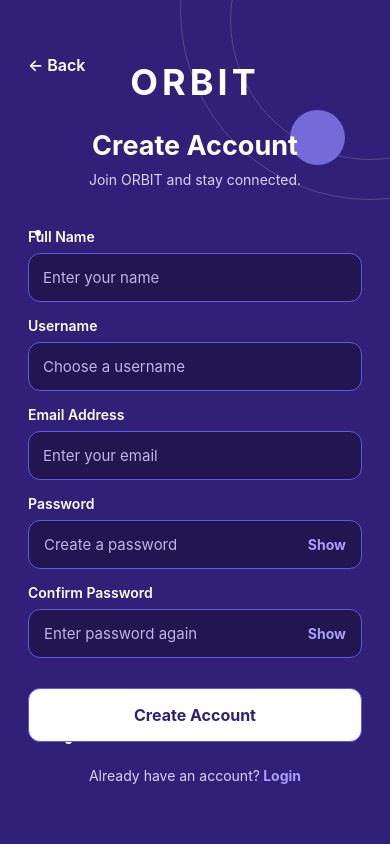
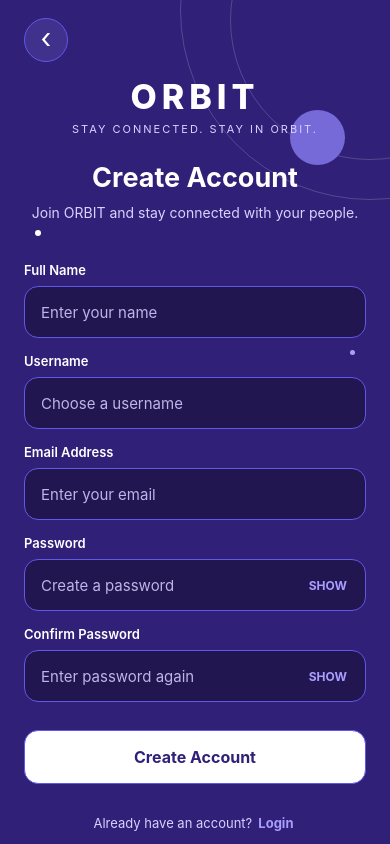
Before and after one commit to arpitchhimpa60/ORBIT, a React Native app: screen /Register in a window 390 px wide. Built offline with nearby package versions, Linux system fonts and the light colour scheme.

Commit message:
ui(register): polish registration screen layout and controls

```diff
--- a/screens/RegisterScreen.js
+++ b/screens/RegisterScreen.js
@@ -1,4 +1,3 @@
-
 import { useState, useContext } from "react";
 
 import {
@@ -31,129 +30,153 @@ export default function RegisterScreen({ navigation }) {
   const [loading, setLoading] = useState(false);
 
   const styles = StyleSheet.create({
-    container: {
+    scrollContent: {
       flexGrow: 1,
       justifyContent: "center",
-      paddingHorizontal: 28,
-      paddingVertical: 55,
+      paddingHorizontal: 24,
+      paddingTop: 76,
+      paddingBottom: 36,
     },
-
     backButton: {
       position: "absolute",
-      top: 55,
-      left: 28,
+      top: 18,
+      left: 24,
       zIndex: 1,
+      width: 44,
+      height: 44,
+      borderRadius: 22,
+      alignItems: "center",
+      justifyContent: "center",
+      backgroundColor: theme.card,
+      borderWidth: 1,
+      borderColor: theme.border,
     },
-
     backText: {
       color: theme.text,
-      fontSize: 16,
-      fontWeight: "600",
+      fontSize: 28,
+      lineHeight: 31,
+      marginTop: -3,
     },
-
     content: {
+      width: "100%",
+      maxWidth: 480,
+      alignSelf: "center",
       alignItems: "center",
     },
-
     logo: {
-      fontSize: 36,
-      fontWeight: "bold",
       color: theme.text,
-      letterSpacing: 4,
+      fontSize: 34,
+      fontWeight: "800",
+      letterSpacing: 5,
     },
-
+    tagline: {
+      color: theme.secondaryText,
+      fontSize: 11,
+      letterSpacing: 2,
+      marginTop: 5,
+      textTransform: "uppercase",
+    },
     heading: {
+      color: theme.text,
       fontSize: 27,
-      fontWeight: "bold",
-      color: theme.text,
+      fontWeight: "700",
       marginTop: 25,
+      textAlign: "center",
     },
-
     description: {
       color: theme.secondaryText,
       fontSize: 14,
-      marginTop: 9,
+      lineHeight: 21,
+      marginTop: 8,
       textAlign: "center",
     },
-
     form: {
       width: "100%",
-      marginTop: 25,
+      marginTop: 24,
     },
-
     label: {
       color: theme.text,
-      fontSize: 14,
+      fontSize: 13,
       fontWeight: "600",
       marginBottom: 8,
       marginTop: 15,
     },
-
     input: {
+      minHeight: 52,
       backgroundColor: theme.input,
       borderWidth: 1,
       borderColor: theme.border,
-      borderRadius: 12,
-      padding: 14,
+      borderRadius: 14,
+      paddingHorizontal: 16,
+      paddingVertical: 13,
       color: theme.text,
       fontSize: 15,
     },
-
     passwordContainer: {
+      minHeight: 52,
       flexDirection: "row",
       alignItems: "center",
       backgroundColor: theme.input,
       borderWidth: 1,
       borderColor: theme.border,
-      borderRadius: 12,
-      paddingHorizontal: 15,
+      borderRadius: 14,
+      paddingLeft: 16,
+      paddingRight: 10,
     },
-
     passwordInput: {
       flex: 1,
-      paddingVertical: 14,
+      minWidth: 0,
+      paddingVertical: 13,
       color: theme.text,
       fontSize: 15,
     },
-
-    showPassword: {
+    visibilityButton: {
+      minWidth: 54,
+      minHeight: 38,
+      alignItems: "center",
+      justifyContent: "center",
+      paddingHorizontal: 8,
+      borderRadius: 10,
+    },
+    visibilityText: {
       color: theme.highlight,
-      fontWeight: "bold",
-      paddingLeft: 10,
+      fontSize: 12,
+      fontWeight: "700",
     },
-
     primaryButton: {
+      minHeight: 54,
       backgroundColor: theme.button,
       borderWidth: 1,
       borderColor: theme.border,
-      padding: 16,
-      borderRadius: 12,
+      paddingHorizontal: 18,
+      borderRadius: 14,
       alignItems: "center",
-      marginTop: 30,
-      opacity: loading ? 0.6 : 1,
+      justifyContent: "center",
+      marginTop: 28,
+      opacity: loading ? 0.65 : 1,
     },
-
     primaryButtonText: {
       color: theme.buttonText,
       fontSize: 16,
-      fontWeight: "bold",
+      fontWeight: "700",
     },
-
     footer: {
       flexDirection: "row",
       marginTop: 25,
       alignItems: "center",
+      justifyContent: "center",
       flexWrap: "wrap",
-      justifyContent: "center",
     },
-
     footerText: {
       color: theme.secondaryText,
+      fontSize: 13,
     },
-
     link: {
       color: theme.highlight,
-      fontWeight: "bold",
+      fontSize: 13,
+      fontWeight: "700",
+      paddingVertical: 6,
+      paddingHorizontal: 3,
     },
   });
 
@@ -206,7 +229,7 @@ export default function RegisterScreen({ navigation }) {
     try {
       setLoading(true);
 
-      const result = await apiRequest("/api/auth/register", "POST", {
+      await apiRequest("/api/auth/register", "POST", {
         name: nameValue,
         username: usernameValue,
         email: emailValue,
@@ -239,39 +262,45 @@ export default function RegisterScreen({ navigation }) {
         behavior={Platform.OS === "ios" ? "padding" : "height"}
       >
         <ScrollView
-          contentContainerStyle={styles.container}
+          contentContainerStyle={styles.scrollContent}
           keyboardShouldPersistTaps="handled"
+          keyboardDismissMode={Platform.OS === "ios" ? "interactive" : "on-drag"}
           showsVerticalScrollIndicator={false}
         >
           <Pressable
             onPress={() => navigation.goBack()}
             style={styles.backButton}
+            accessibilityRole="button"
+            accessibilityLabel="Go back"
+            hitSlop={8}
           >
-            <Text style={styles.backText}>← Back</Text>
+            <Text style={styles.backText}>‹</Text>
           </Pressable>
 
           <View style={styles.content}>
             <Text style={styles.logo}>ORBIT</Text>
+            <Text style={styles.tagline}>Stay Connected. Stay in Orbit.</Text>
 
             <Text style={styles.heading}>Create Account</Text>
-
             <Text style={styles.description}>
-              Join ORBIT and stay connected.
+              Join ORBIT and stay connected with your people.
             </Text>
 
             <View style={styles.form}>
               <Text style={styles.label}>Full Name</Text>
-
               <TextInput
                 style={styles.input}
                 placeholder="Enter your name"
                 placeholderTextColor={theme.placeholder}
                 value={name}
                 onChangeText={setName}
+                autoCapitalize="words"
+                autoCorrect={false}
+                autoComplete="name"
+                returnKeyType="next"
               />
 
               <Text style={styles.label}>Username</Text>
-
               <TextInput
                 style={styles.input}
                 placeholder="Choose a username"
@@ -280,10 +309,11 @@ export default function RegisterScreen({ navigation }) {
                 onChangeText={setUsername}
                 autoCapitalize="none"
                 autoCorrect={false}
+                autoComplete="username"
+                returnKeyType="next"
               />
 
               <Text style={styles.label}>Email Address</Text>
-
               <TextInput
                 style={styles.input}
                 placeholder="Enter your email"
@@ -293,10 +323,11 @@ export default function RegisterScreen({ navigation }) {
                 keyboardType="email-address"
                 autoCapitalize="none"
                 autoCorrect={false}
+                autoComplete="email"
+                returnKeyType="next"
               />
 
               <Text style={styles.label}>Password</Text>
-
               <View style={styles.passwordContainer}>
                 <TextInput
                   style={styles.passwordInput}
@@ -306,19 +337,24 @@ export default function RegisterScreen({ navigation }) {
                   onChangeText={setPassword}
                   secureTextEntry={!showPassword}
                   autoCapitalize="none"
+                  autoCorrect={false}
+                  autoComplete="new-password"
+                  returnKeyType="next"
                 />
-
                 <Pressable
-                  onPress={() => setShowPassword(!showPassword)}
+                  style={styles.visibilityButton}
+                  onPress={() => setShowPassword((current) => !current)}
+                  accessibilityRole="button"
+                  accessibilityLabel={showPassword ? "Hide password" : "Show password"}
+                  hitSlop={6}
                 >
-                  <Text style={styles.showPassword}>
-                    {showPassword ? "Hide" : "Show"}
+                  <Text style={styles.visibilityText}>
+                    {showPassword ? "HIDE" : "SHOW"}
                   </Text>
                 </Pressable>
               </View>
 
               <Text style={styles.label}>Confirm Password</Text>
-
               <View style={styles.passwordContainer}>
                 <TextInput
                   style={styles.passwordInput}
@@ -328,15 +364,26 @@ export default function RegisterScreen({ navigation }) {
                   onChangeText={setConfirmPassword}
                   secureTextEntry={!showConfirmPassword}
                   autoCapitalize="none"
+                  autoCorrect={false}
+                  autoComplete="new-password"
+                  returnKeyType="done"
+                  onSubmitEditing={handleRegister}
                 />
-
                 <Pressable
+                  style={styles.visibilityButton}
                   onPress={() =>
-                    setShowConfirmPassword(!showConfirmPassword)
+                    setShowConfirmPassword((current) => !current)
                   }
+                  accessibilityRole="button"
+                  accessibilityLabel={
+                    showConfirmPassword
+                      ? "Hide confirm password"
+                      : "Show confirm password"
+                  }
+                  hitSlop={6}
                 >
-                  <Text style={styles.showPassword}>
-                    {showConfirmPassword ? "Hide" : "Show"}
+                  <Text style={styles.visibilityText}>
+                    {showConfirmPassword ? "HIDE" : "SHOW"}
                   </Text>
                 </Pressable>
               </View>
@@ -345,6 +392,8 @@ export default function RegisterScreen({ navigation }) {
                 style={styles.primaryButton}
                 onPress={handleRegister}
                 disabled={loading}
+                accessibilityRole="button"
+                accessibilityLabel="Create account"
               >
                 <Text style={styles.primaryButtonText}>
                   {loading ? "Creating Account..." : "Create Account"}
@@ -353,11 +402,12 @@ export default function RegisterScreen({ navigation }) {
             </View>
 
             <View style={styles.footer}>
-              <Text style={styles.footerText}>
-                Already have an account?
-              </Text>
-
-              <Pressable onPress={() => navigation.navigate("Login")}>
+              <Text style={styles.footerText}>Already have an account?</Text>
+              <Pressable
+                onPress={() => navigation.navigate("Login")}
+                accessibilityRole="button"
+                hitSlop={6}
+              >
                 <Text style={styles.link}> Login</Text>
               </Pressable>
             </View>
```
